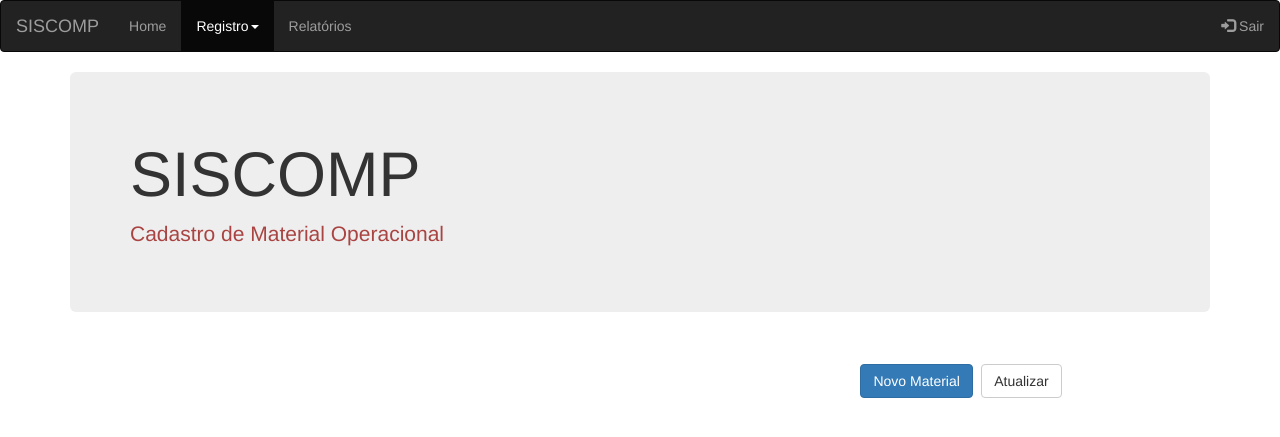
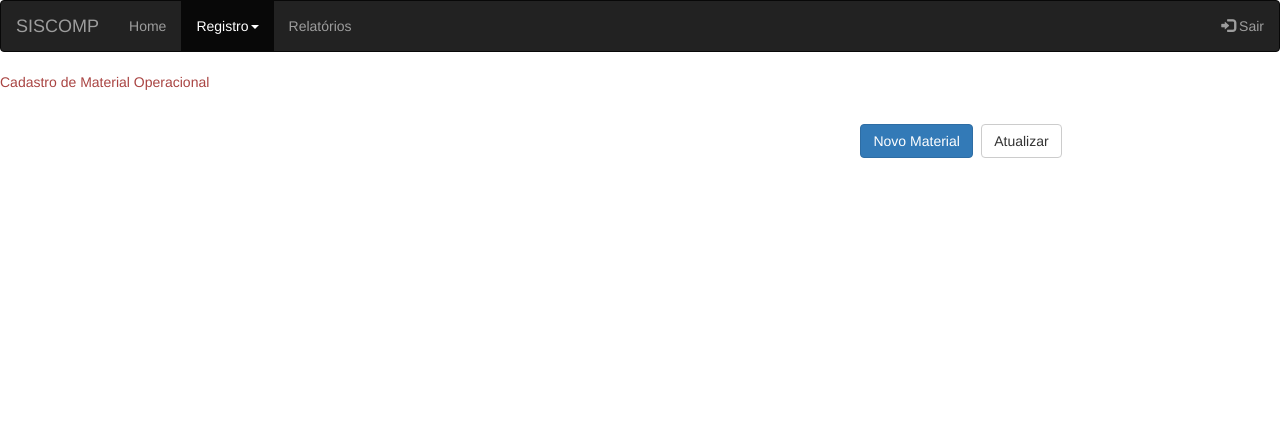
Before and after one commit to cop-bm4/controle-estoque-php, a PHP site: page /cadastro-material.php in a window 1280 px wide. Shown: the top 437 px of the page. Run offline with PHP 8.4, Linux system fonts and the light colour scheme; the visitor is signed in with stand-in values (Sample User, id 1); data that the repository does not hold is empty; some libraries are stand-ins or nearby versions.

Commit message:
Sem tarja pe

```diff
--- a/cadastro-material.php
+++ b/cadastro-material.php
@@ -64,13 +64,8 @@ echo "Não foi possível conectar ao banco de dados";
 </nav>
 
 
-<div class="container">
-<div class="jumbotron">
-<h1>SISCOMP</h1>
+
     <p class="text-danger">Cadastro de Material Operacional </p>
-  </div>
-
-</div>
 
 <div class="row">
 
```
